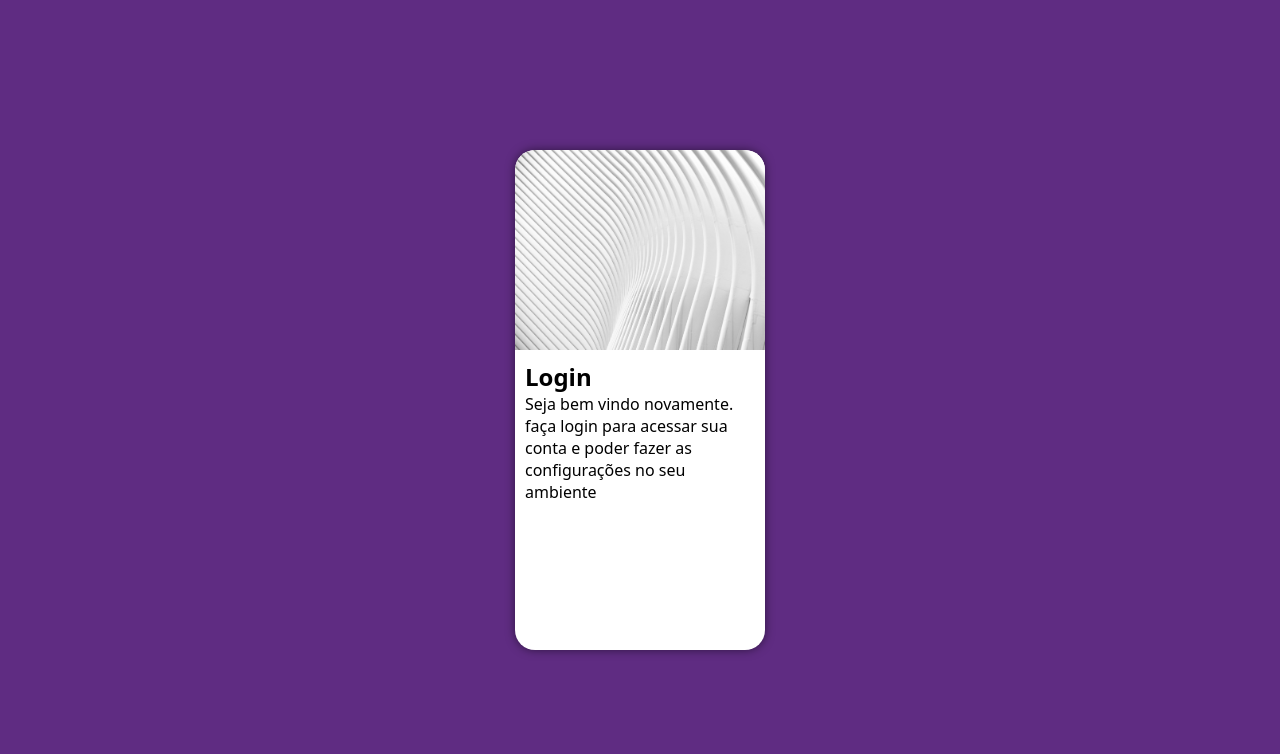
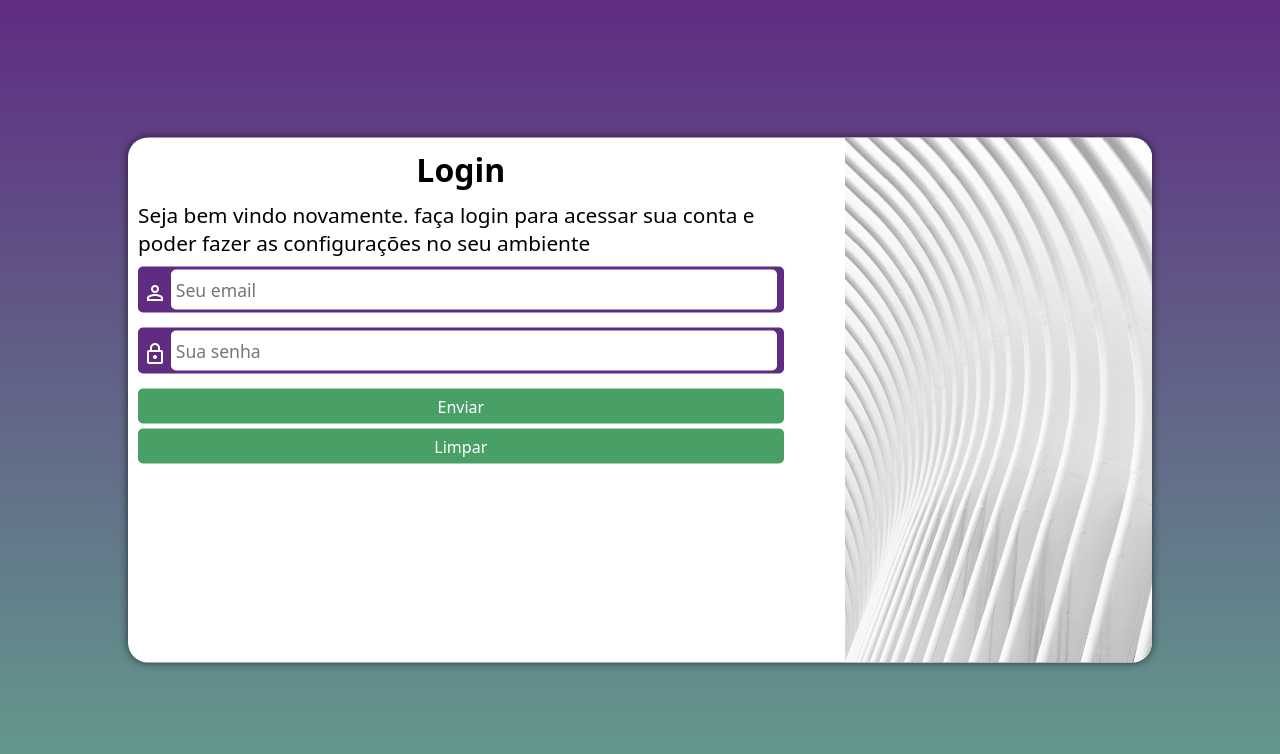
Before and after one commit to Cassianoh-Rosa/projeto-login, a plain HTML site: page copia.html in a window 1280 px wide. Drawn offline with nearby package versions, Linux system fonts and the light colour scheme.

Commit message:
apenas refazendo o projeto para fixar mais

```diff
--- a/copia.html
+++ b/copia.html
@@ -3,17 +3,35 @@
 <head>
     <meta charset="UTF-8">
     <meta name="viewport" content="width=device-width, initial-scale=1.0">
-    <title>Login</title>
-    <link rel="stylesheet" href="style.css">
+    <title>formulario</title>
+    <link rel="stylesheet" href="copia/style.css">
+     <link rel="stylesheet" href="https://fonts.googleapis.com/css2?family=Material+Symbols+Outlined" />
+
 </head>
 <body>
-    <section id="sla">
-        <div id="imagem">
-        </div>
-        <div id="form">
-            <h1>Login</h1>
-            <p>Seja bem vindo novamente. faça login para acessar sua conta e poder fazer as configurações no seu ambiente</p>
-        </div>
-    </section>
+    <main>
+        <section id="img">
+        </section>
+        <section id="formulario">
+            <h2>Login</h2>
+            <p>
+                Seja bem vindo novamente. faça login para acessar sua conta e poder fazer as configurações no seu ambiente
+            </p>
+            <form action="cadastro.php" method="post">
+                <div>
+                    <span class="material-symbols-outlined">person</span>
+
+                    <input type="email" name="email" id="iemail" placeholder=" Seu email">
+                </div>
+                <div>
+                    <span class="material-symbols-outlined">lock</span>
+
+                    <input type="password" name="senha" id="isenha" placeholder=" Sua senha">
+                </div>
+                <button>Enviar</button>
+                <button>Limpar</button>
+            </form>
+        </section>
+    </main>
 </body>
 </html>
--- /dev/null
+++ b/copia/style.css
@@ -0,0 +1,134 @@
+@charset "UTF-8";
+/*
+    Paleta de Cores
+
+    verde: #49a09d
+    lilás: #5f2c82
+  */
+*{
+    padding: 0;
+    margin: 0;
+    box-sizing: border-box;
+    font-family: system-ui, -apple-system, BlinkMacSystemFont, 'Segoe UI', Roboto, Oxygen, Ubuntu, Cantarell, 'Open Sans', 'Helvetica Neue', sans-serif;
+}
+body, html{
+    width: 100vw;
+    height: 100vh;
+    background-color:#5f2c82 ;
+}
+main{
+    position: relative;
+    height: 525px;
+    width: 250px;
+    background-color: white;
+    border-radius: 20px;
+    left: 50%;
+    top: 50%;
+    overflow: hidden;
+    box-shadow: 0px 0px 9px rgba(0, 0, 0, 0.632);
+    transition: width 0.3s, height 0.3s;
+    transform: translate(-50%, -50%);
+}
+section#img{
+    background-image: url('../imagens/pexels-gdtography-277628-911738.jpg');
+    background-size: cover;
+    background-position: center center;
+    height: 180px;
+}
+section#formulario{
+    padding: 10px;
+}
+h2{
+    text-align: center;
+    margin-bottom: 10px;
+}
+p{
+    margin-bottom: 10px;
+}
+div{
+    width: 100%;
+    background-color: #5f2c82;
+    margin-bottom: 10px;
+    border-radius:5px ;
+    padding: 3px 5px;
+}
+span{
+    color: white;
+    line-height: 40px;
+    vertical-align: middle;
+}
+div > input{
+    width: calc(100% - 30px);
+    height: 40px;
+    border-radius: 5px;
+    border:none;
+    font-size: 1.1em;
+}
+button{
+    display: block;
+    width: 100%;
+    margin-bottom: 5px;
+    height: 35px;
+    font-family: system-ui, -apple-system, BlinkMacSystemFont, 'Segoe UI', Roboto, Oxygen, Ubuntu, Cantarell, 'Open Sans', 'Helvetica Neue', sans-serif;
+    font-size: 1em;
+    border: none;
+    background-color:#49a066 ;
+    color: white;
+    border-radius: 5px;
+    transition: background-color 0.3s;
+}
+button:hover{
+    background-color: #6da580;
+    cursor: pointer;
+}
+/* -----------------------TABLET--------------- */
+@media  screen and (min-width:768px) and (max-width:992px){
+    body, html{
+        background-image: linear-gradient(to bottom, #5f2c82, #649e8d);
+    }
+
+    main{
+        width: 90%;
+    }
+    section#img{
+        float: right;
+        width: 30%;
+        height: 100%;
+    }
+    section#formulario{
+        float: left;
+        width: 65%;
+        height: 100%;
+    }
+    div{
+        margin-bottom: 15px;
+    }
+}
+@media screen and (min-width:992px) {
+    body, html{
+        background-image: linear-gradient(to bottom, #5f2c82, #649e8d);
+    }
+    main{
+        width: 80%;
+        max-width: 1200px;
+    }
+    section#img{
+        float: right;
+        width: 30%;
+        height: 100%;
+    }
+    p{
+        font-size: 1.3em;
+    }
+    h2{
+      font-size: 2em;
+    }
+    section#formulario{
+        float: left;
+        width: 65%;
+        height: 100%;
+    }
+    div{
+        margin-bottom: 15px;
+    }
+}
--- a/style.css
+++ /dev/null
@@ -1,74 +0,0 @@
-@charset "UTF-8";
-*{
-    padding: 0;
-    margin: 0;
-    font-family: system-ui, -apple-system, BlinkMacSystemFont, 'Segoe UI', Roboto, Oxygen, Ubuntu, Cantarell, 'Open Sans', 'Helvetica Neue', sans-serif;
-}
-html,body{
-    height: 100vh;
-    width:100vw;
-    background-color:  #5f2c82;
-    box-sizing: border-box;
-    position: relative;
-}
-section{
-    background-color: white;
-    height: 500px;
-    width: 250px;
-    border-radius: 20px;
-    position: absolute;
-    top: 50%;
-    left: 50%;
-    transform: translate(-50%,-50%);
-    overflow: hidden;
-    box-shadow: 0px 0px 10px rgba(0, 0, 0, 0.514);
-    transition: width 0.3s, height 0.3s;
-}
-div#imagem{
-    background: url('imagens/pexels-gdtography-277628-911738.jpg');
-    height: 200px;
-    background-size: cover;
-}
-div#form{
-    padding: 10px;
-}
-/* ------------------TABLET----------------------------- */
-@media screen and (min-width: 768px) and (max-width: 992px){
-    body, html{
-        background-image: linear-gradient(to bottom,
-     #5f2c82, #49a09d);
-    }
-   section{
-    width: 80vw;
-   }
-   div#imagem{
-    float: left;
-    width: 40%;
-    height: 100%;
-   }
-   div#form{
-    float:right;
-    width:55%;
-   }
-   /* --------------------PC------------------------ */
-}
-@media screen and (min-width:992px) and (max-width: 1200px) {
-    body, html{
-        background-image: linear-gradient(to bottom,
-     #5f2c82, #49a09d);
-    }
-    section#sla{
-        width: 90vw;
-        max-width: 1100px;
-    }
-    div#imagem{
-        float: left;
-        width: 48%;
-        height: 100%;
-    }
-    div#form{
-        float:right;
-        width: 48%;
-        height: 100%;
-    }
-}
```
